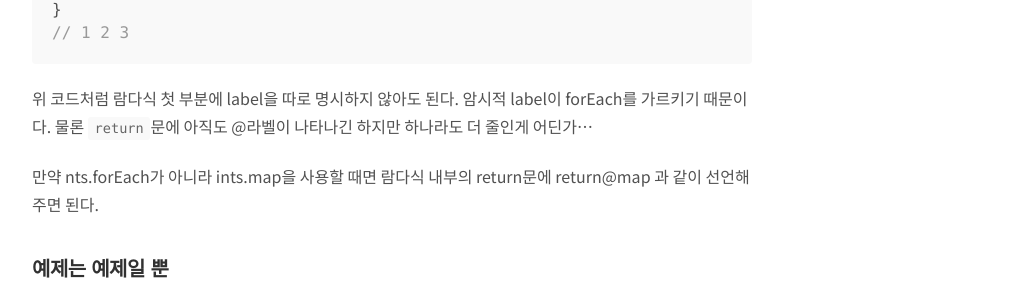
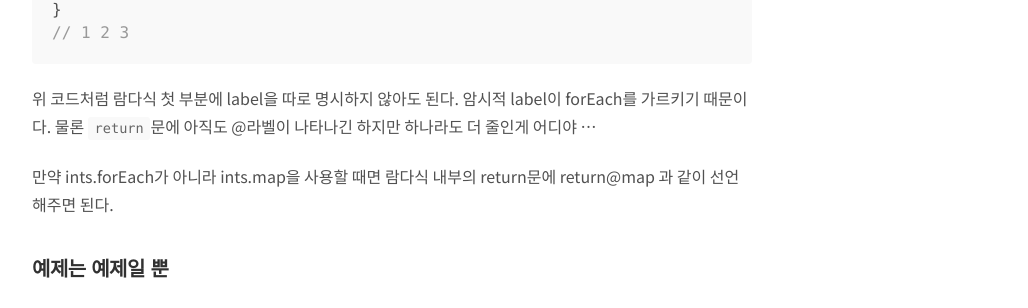
Before and after one commit to wooooooak/wooooooak.github.io, a Jekyll site: the page built from _posts/2019-02-16-kotlin_label.md, in a window 1280 px wide and 900 px high, scrolled down 2150 px. Shown: the part 146-454 px from the top of the window, without its empty margins (248-1276 px from the left). Built offline with Jekyll 4.4.1, drawn with Linux system fonts in a browser that asks for light colours; nearby versions of some CDN libraries; some web fonts are replaced; comment, search, counter and statistics services are not loaded.

Commit message:
오탈자 수정

````diff
--- a/_posts/2019-02-16-kotlin_label.md
+++ b/_posts/2019-02-16-kotlin_label.md
@@ -67,9 +67,9 @@ fun exampleFunc4() {
 }
 // 1 2 3
 ```
-위 코드처럼 람다식 첫 부분에 label을 따로 명시하지 않아도 된다. 암시적 label이 forEach를 가르키기 때문이다. 물론 `return`문에 아직도 @라벨이 나타나긴 하지만 하나라도 더 줄인게 어딘가...
+위 코드처럼 람다식 첫 부분에 label을 따로 명시하지 않아도 된다. 암시적 label이 forEach를 가르키기 때문이다. 물론 `return`문에 아직도 @라벨이 나타나긴 하지만 하나라도 더 줄인게 어디야 ...
 
-만약 nts.forEach가 아니라 ints.map을 사용할 때면 람다식 내부의 return문에 return@map 과 같이 선언해주면 된다.
+만약 ints.forEach가 아니라 ints.map을 사용할 때면 람다식 내부의 return문에 return@map 과 같이 선언해주면 된다.
 
 ## 예제는 예제일 뿐
 코드를 보면서 답답해 하셨던 분들이 계실거라 생각한다. 왜냐하면 위의 코드는 굳이 라벨링 필요 없이 아래와 같이 짜도 되기 때문이다.
````
